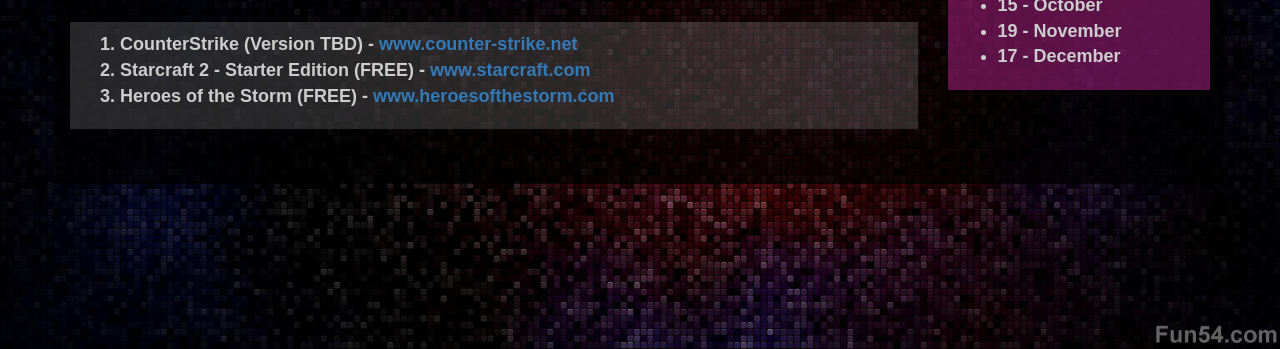
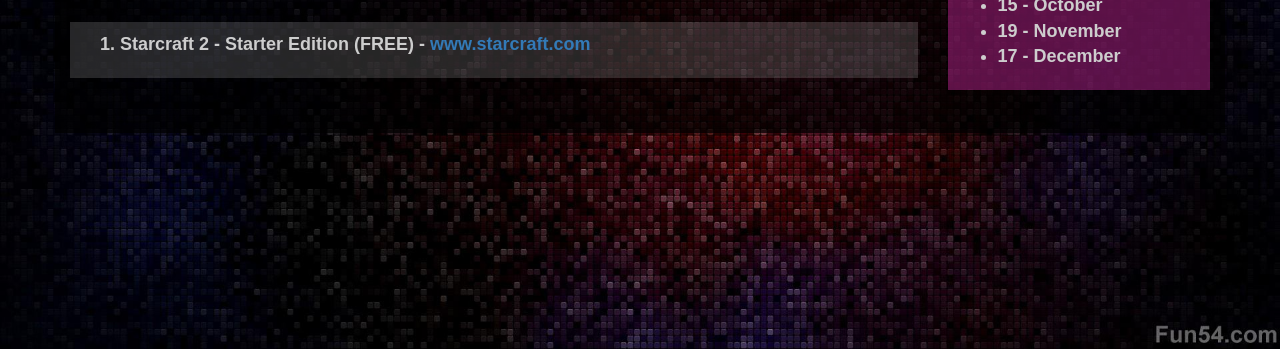
Before and after one commit to sltkr/sltkr.github.io, a plain HTML site: page index.html in a window 1280 px wide. Shown: the part 451-800 px from the top of the page. Drawn offline with nearby package versions, Linux system fonts and the light colour scheme.

Commit message:
game update

```diff
--- a/index.html
+++ b/index.html
@@ -29,9 +29,9 @@
                     <h2>What you need</h2>
                     <div class="you-need">
                         <ol>
-                            <li>CounterStrike (Version TBD) - <a href="http://www.counter-strike.net">www.counter-strike.net</a></li>
+                            <!-- <li>CounterStrike (Version TBD) - <a href="http://www.counter-strike.net">www.counter-strike.net</a></li> -->
                             <li>Starcraft 2 - Starter Edition (FREE) - <a href="http://www.starcraft.com">www.starcraft.com</a></li>
-                            <li>Heroes of the Storm (FREE) - <a href="http://www.heroesofthestorm.com">www.heroesofthestorm.com</a></li>
+                            <!-- <li>Heroes of the Storm (FREE) - <a href="http://www.heroesofthestorm.com">www.heroesofthestorm.com</a></li> -->
                         </ol>
                     </div>
                 </div>
```
